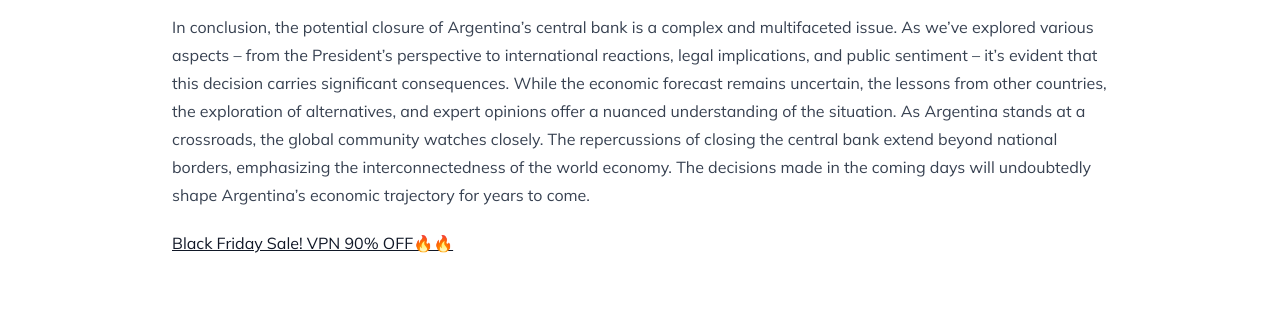
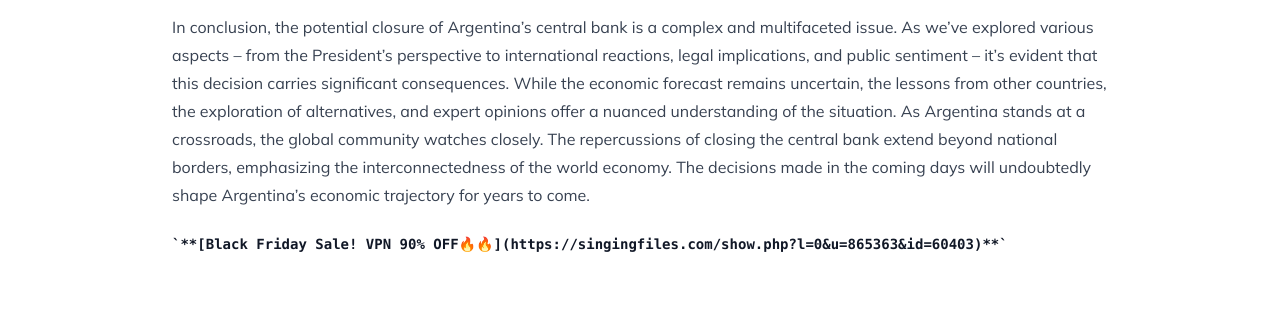
Before and after one commit to zubbihawk1/infactopedia, an Astro site: page /argentina in a window 1280 px wide. Shown: the part 3356-3674 px from the top of the page. Built offline with nearby package versions, Linux system fonts and the light colour scheme; Astro itself is replaced by a stand-in of ours; some packages are replaced by stand-ins of ours; what tailwind-bootstrap-grid would draw is missing.

Commit message:
Update argentina.md

````diff
--- a/src/content/posts/argentina.md
+++ b/src/content/posts/argentina.md
@@ -62,4 +62,4 @@ Economic experts weigh in on the feasibility and consequences of the President's
 In conclusion, the potential closure of Argentina's central bank is a complex and multifaceted issue. As we've explored various aspects – from the President's perspective to international reactions, legal implications, and public sentiment – it's evident that this decision carries significant consequences. While the economic forecast remains uncertain, the lessons from other countries, the exploration of alternatives, and expert opinions offer a nuanced understanding of the situation.
 As Argentina stands at a crossroads, the global community watches closely. The repercussions of closing the central bank extend beyond national borders, emphasizing the interconnectedness of the world economy. The decisions made in the coming days will undoubtedly shape Argentina's economic trajectory for years to come.
 
-**[Black Friday Sale! VPN 90% OFF🔥🔥](https://singingfiles.com/show.php?l=0&u=865363&id=60403)**
+```**[Black Friday Sale! VPN 90% OFF🔥🔥](https://singingfiles.com/show.php?l=0&u=865363&id=60403)**```
````
